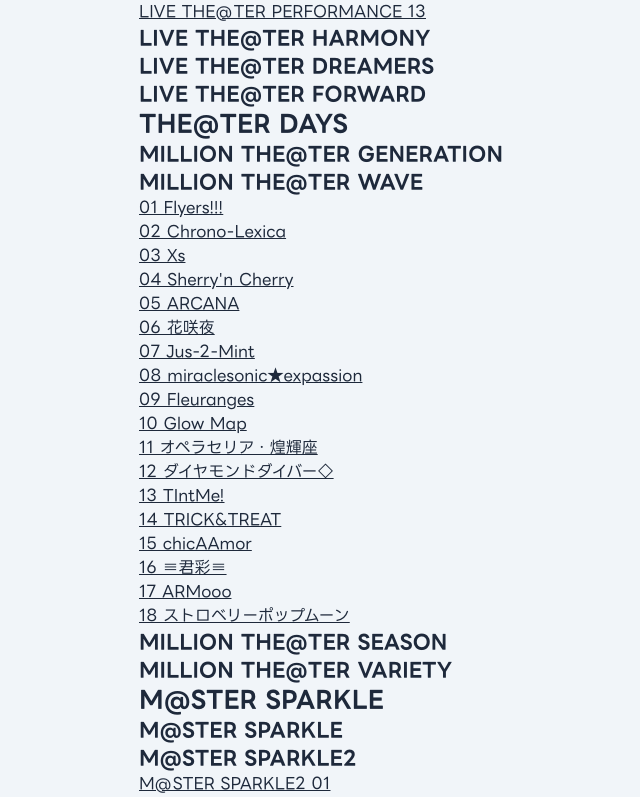
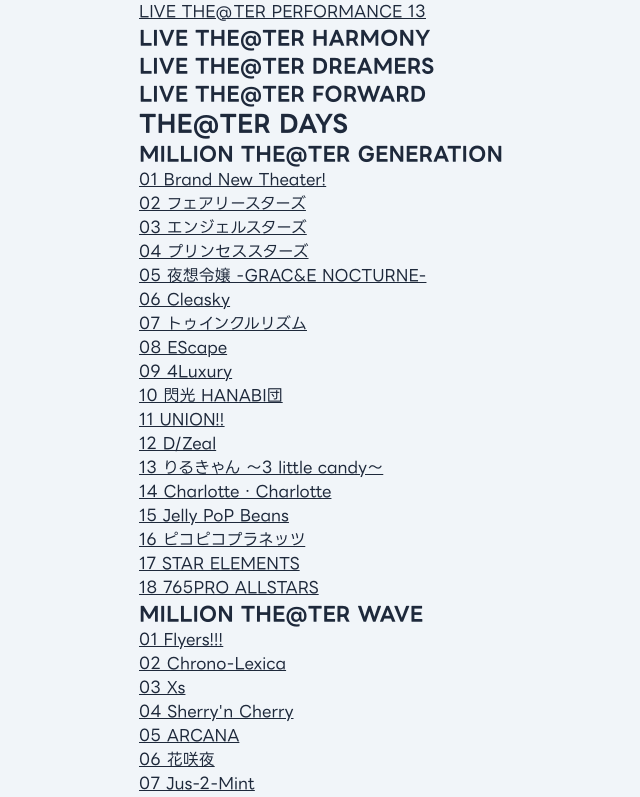
Before and after one commit to lonsagisawa/stream.kitahina.co, a Next.js app: page /millionlive in a window 1280 px wide. Shown: the part 664-1461 px from the top of the page, without its empty margins (181-821 px from the left). Built offline with nearby package versions, Linux system fonts and the light colour scheme.

Commit message:
ML: Million The@ter Generation

```diff
--- a/pages/millionlive.tsx
+++ b/pages/millionlive.tsx
@@ -142,6 +142,152 @@
 
       <h1 className="text-2xl font-bold">THE@TER DAYS</h1>
       <h2 className="text-xl font-bold">MILLION THE@TER GENERATION</h2>
+      <ul>
+        <li>
+          <Link
+            href="/album/lacm-14631"
+            className="underline hover:text-yellow-500 transition"
+          >
+            01 Brand New Theater!
+          </Link>
+        </li>
+        <li>
+          <Link
+            href="/album/lacm-14632"
+            className="underline hover:text-yellow-500 transition"
+          >
+            02 フェアリースターズ
+          </Link>
+        </li>
+        <li>
+          <Link
+            href="/album/lacm-14633"
+            className="underline hover:text-yellow-500 transition"
+          >
+            03 エンジェルスターズ
+          </Link>
+        </li>
+        <li>
+          <Link
+            href="/album/lacm-14634"
+            className="underline hover:text-yellow-500 transition"
+          >
+            04 プリンセススターズ
+          </Link>
+        </li>
+        <li>
+          <Link
+            href="/album/lacm-14635"
+            className="underline hover:text-yellow-500 transition"
+          >
+            05 夜想令嬢 -GRAC&E NOCTURNE-
+          </Link>
+        </li>
+        <li>
+          <Link
+            href="/album/lacm-14636"
+            className="underline hover:text-yellow-500 transition"
+          >
+            06 Cleasky
+          </Link>
+        </li>
+        <li>
+          <Link
+            href="/album/lacm-14637"
+            className="underline hover:text-yellow-500 transition"
+          >
+            07 トゥインクルリズム
+          </Link>
+        </li>
+        <li>
+          <Link
+            href="/album/lacm-14638"
+            className="underline hover:text-yellow-500 transition"
+          >
+            08 EScape
+          </Link>
+        </li>
+        <li>
+          <Link
+            href="/album/lacm-14639"
+            className="underline hover:text-yellow-500 transition"
+          >
+            09 4Luxury
+          </Link>
+        </li>
+        <li>
+          <Link
+            href="/album/lacm-14640"
+            className="underline hover:text-yellow-500 transition"
+          >
+            10 閃光 HANABI団
+          </Link>
+        </li>
+        <li>
+          <Link
+            href="/album/lacm-14641"
+            className="underline hover:text-yellow-500 transition"
+          >
+            11 UNION!!
+          </Link>
+        </li>
+        <li>
+          <Link
+            href="/album/lacm-14642"
+            className="underline hover:text-yellow-500 transition"
+          >
+            12 D/Zeal
+          </Link>
+        </li>
+        <li>
+          <Link
+            href="/album/lacm-14823"
+            className="underline hover:text-yellow-500 transition"
+          >
+            13 りるきゃん ～3 little candy～
+          </Link>
+        </li>
+        <li>
+          <Link
+            href="/album/lacm-14824"
+            className="underline hover:text-yellow-500 transition"
+          >
+            14 Charlotte・Charlotte
+          </Link>
+        </li>
+        <li>
+          <Link
+            href="/album/lacm-14825"
+            className="underline hover:text-yellow-500 transition"
+          >
+            15 Jelly PoP Beans
+          </Link>
+        </li>
+        <li>
+          <Link
+            href="/album/lacm-14826"
+            className="underline hover:text-yellow-500 transition"
+          >
+            16 ピコピコプラネッツ
+          </Link>
+        </li>
+        <li>
+          <Link
+            href="/album/lacm-14827"
+            className="underline hover:text-yellow-500 transition"
+          >
+            17 STAR ELEMENTS
+          </Link>
+        </li>
+        <li>
+          <Link
+            href="/album/lacm-14828"
+            className="underline hover:text-yellow-500 transition"
+          >
+            18 765PRO ALLSTARS
+          </Link>
+        </li>
+      </ul>
       <h2 className="text-xl font-bold">MILLION THE@TER WAVE</h2>
       <ul>
         <li>
```
